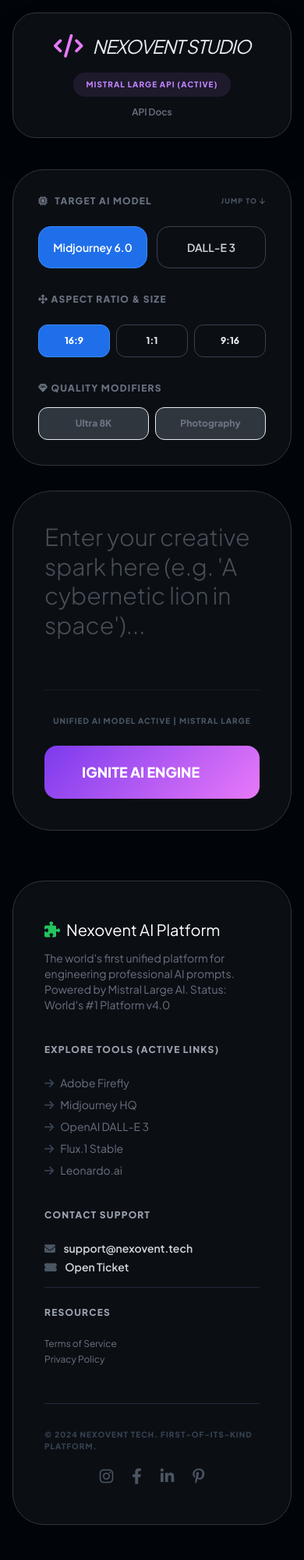
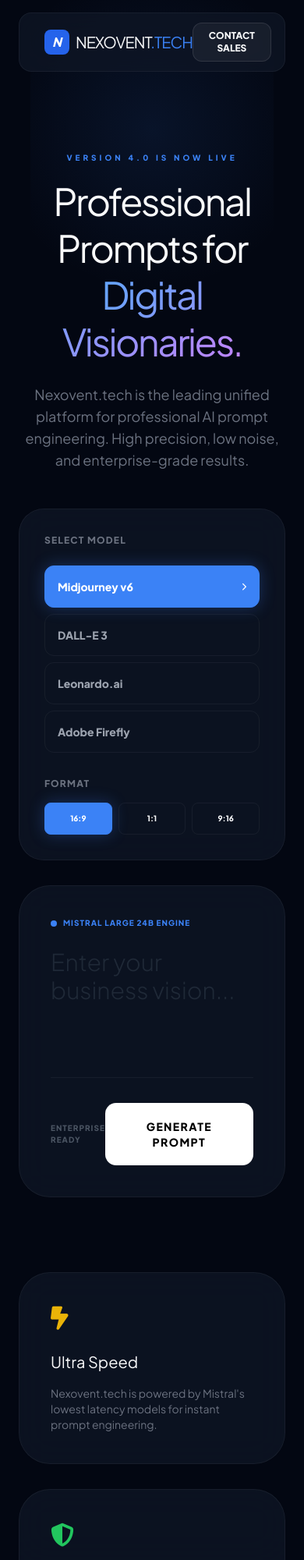
Before and after one commit to AshishVail/nexovent-site, a plain HTML site: page ai-studio/index.html in a window 390 px wide. Shown: the top 2000 px of the page at 78% size. Drawn offline with nearby package versions, Linux system fonts and the light colour scheme.

Commit message:
Update index.html

```diff
--- a/ai-studio/index.html
+++ b/ai-studio/index.html
@@ -3,227 +3,215 @@
 <head>
     <meta charset="UTF-8">
     <meta name="viewport" content="width=device-width, initial-scale=1.0">
-    <title>Nexovent AI Studio | World's #1 Unified AI Prompt Hub | Mistral Large</title>
+    <title>Nexovent.tech | Enterprise AI Prompt Engineering Platform</title>
 
-    <meta name="description" content="Engage the world's most powerful AI models with professional-grade, unified prompt engineering. Create stunning 8K visuals for Midjourney, DALL-E, Firefly, and more with Mistral Large. No API key required.">
-    <meta name="keywords" content="AI Prompt Engineering, Midjourney Prompts, DALL-E 3 Prompts, Professional AI Visuals, Free AI Prompts, Mistral Large AI, Unified AI Platform, Text to Image Prompts">
-    <meta name="robots" content="index, follow">
-    <meta name="author" content="Nexovent Tech">
+    <meta name="description" content="Nexovent.tech provides the world's most advanced unified AI prompt engineering tools for professional creators and businesses.">
+    <meta name="keywords" content="Nexovent.tech, AI Prompt, Professional Image Generation, Midjourney Prompts, DALL-E 3, Enterprise AI">
 
     <script src="https://cdn.tailwindcss.com"></script>
     <link href="https://fonts.googleapis.com/css2?family=Plus+Jakarta+Sans:wght@300;400;600;800&display=swap" rel="stylesheet">
     <link rel="stylesheet" href="https://cdnjs.cloudflare.com/ajax/libs/font-awesome/6.4.0/css/all.min.css">
 
-    <script type="application/ld+json">
-    {
-      "@context": "https://schema.org",
-      "@type": "WebApplication",
-      "name": "Nexovent AI Studio",
-      "alternateName": "Nexovent",
-      "url": "https://nexovent.tech",
-      "applicationCategory": "AI Prompt Generation",
-      "operatingSystem": "All",
-      "offers": {
-        "@type": "Offer",
-        "price": "0"
-      },
-      "author": {
-        "@type": "Organization",
-        "name": "Nexovent Tech"
-      },
-      "description": "Engage the world's most powerful AI models with professional-grade, unified prompt engineering.",
-      "featureList": "Generate prompts for Midjourney, DALL-E 3, Adobe Firefly, Flux.1, Leonardo.ai"
-    }
-    </script>
-
     <style>
-        body { font-family: 'Plus Jakarta Sans', sans-serif; background: #010409; color: #e6edf3; display: flex; flex-direction: column; min-height: 100vh; }
-        .glass-ui { background: rgba(13, 17, 23, 0.9); backdrop-filter: blur(20px); border: 1px solid #30363d; }
-        .neon-glow { color: #f5d0fe; text-shadow: 0 0 15px rgba(245, 208, 254, 0.4); }
-        .gradient-btn { background: linear-gradient(135deg, #7c3aed, #e879f9) !important; color: white !important; }
-        .gradient-btn:hover { box-shadow: 0 0 30px rgba(124, 58, 237, 0.4); transform: translateY(-2px); }
-        .active-chip { background: #1f6feb !important; color: white !important; border-color: #388bfd !important; }
-        .active-ratio { background: #30363d !important; border-color: #e6edf3 !important; }
-        #promptInput::placeholder { color: #484f58; }
-        .footer-link { transition: 0.2s ease; }
-        .footer-link:hover { color: white !important; text-decoration: underline; }
+        :root { --accent: #3b82f6; --bg: #030712; }
+        body { font-family: 'Plus Jakarta Sans', sans-serif; background: var(--bg); color: #f9fafb; scroll-behavior: smooth; }
+        .glass { background: rgba(17, 24, 39, 0.7); backdrop-filter: blur(20px); border: 1px solid rgba(255,255,255,0.05); }
+        .grad-text { background: linear-gradient(135deg, #60a5fa, #c084fc); -webkit-background-clip: text; -webkit-text-fill-color: transparent; }
+        .nav-link { color: #9ca3af; transition: 0.3s; font-size: 0.85rem; font-weight: 600; }
+        .nav-link:hover { color: #fff; }
+        .active-chip { background: var(--accent) !important; color: white !important; border-color: var(--accent) !important; box-shadow: 0 0 20px rgba(59, 130, 246, 0.3); }
+        .hero-glow { position: absolute; top: -10%; left: 50%; transform: translateX(-50%); width: 80%; height: 500px; background: radial-gradient(circle, rgba(59, 130, 246, 0.1) 0%, transparent 70%); z-index: -1; }
+        .btn-premium { background: white; color: black; border-radius: 14px; font-weight: 800; transition: 0.3s; }
+        .btn-premium:hover { background: #3b82f6; color: white; transform: translateY(-2px); }
     </style>
 </head>
-<body class="p-4 md:p-8">
+<body>
 
-    <header class="max-w-7xl mx-auto w-full glass-ui p-6 rounded-[30px] flex flex-col md:flex-row justify-between items-center mb-10 shadow-2xl gap-4">
-        <div class="flex items-center gap-3">
-            <i class="fa-solid fa-code text-3xl text-[#e879f9]"></i>
-            <h1 class="text-2xl font-800 tracking-tighter uppercase italic">Nexovent <span class="gradient-text">Studio</span></h1>
+    <div class="hero-glow"></div>
+
+    <nav class="sticky top-0 z-50 px-6 py-4">
+        <div class="max-w-7xl mx-auto glass rounded-2xl px-8 py-3 flex justify-between items-center">
+            <div class="flex items-center gap-2">
+                <div class="w-8 h-8 bg-blue-600 rounded-lg flex items-center justify-center font-bold italic text-white">N</div>
+                <span class="text-xl font-800 tracking-tighter uppercase">Nexovent<span class="text-blue-500">.tech</span></span>
+            </div>
+            <div class="hidden md:flex gap-8">
+                <a href="#" class="nav-link">Home</a>
+                <a href="#ai-engine" class="nav-link">AI Engine</a>
+                <a href="#business" class="nav-link">Business</a>
+                <a href="#tools" class="nav-link">Tools Hub</a>
+            </div>
+            <button class="text-xs bg-white/5 hover:bg-white/10 px-5 py-2 rounded-xl border border-white/10 transition-all font-bold">CONTACT SALES</button>
         </div>
-        <div class="flex flex-col md:flex-row items-center gap-3">
-            <span class="text-[10px] font-black uppercase text-purple-400 bg-purple-400/10 px-4 py-2 rounded-full tracking-widest">Mistral Large API (Active)</span>
-            <a href="#footerTools" class="text-xs text-gray-500 hover:text-white transition-all font-semibold">API Docs</a>
-        </div>
-    </header>
+    </nav>
 
-    <main class="flex-grow max-w-7xl mx-auto w-full grid grid-cols-1 md:grid-cols-3 gap-8 mb-16">
+    <section class="max-w-5xl mx-auto text-center pt-20 pb-12 px-6">
+        <span class="text-[10px] font-black tracking-[0.4em] text-blue-500 uppercase">Version 4.0 Is Now Live</span>
+        <h1 class="text-5xl md:text-7xl font-800 tracking-tighter mt-4 leading-tight">Professional Prompts for <br><span class="grad-text">Digital Visionaries.</span></h1>
+        <p class="text-gray-500 mt-6 text-lg max-w-2xl mx-auto">Nexovent.tech is the leading unified platform for professional AI prompt engineering. High precision, low noise, and enterprise-grade results.</p>
+    </section>
 
-        <aside class="space-y-6">
-            <div class="glass-ui p-8 rounded-[40px] space-y-8">
+    <main id="ai-engine" class="max-w-7xl mx-auto grid grid-cols-1 lg:grid-cols-12 gap-8 px-6 mb-24">
+
+        <div class="lg:col-span-4 space-y-6">
+            <div class="glass p-8 rounded-[32px] space-y-8">
                 <div>
-                    <h3 class="text-xs font-black text-gray-500 uppercase tracking-widest mb-6 flex items-center justify-between">
-                        <span class="flex items-center gap-2"><i class="fa-solid fa-microchip"></i> Target AI Model</span>
-                        <a href="#footerTools" class="text-[9px] text-gray-600 hover:text-[#58a6ff]">Jump To <i class="fa-solid fa-arrow-down"></i></a>
-                    </h3>
-                    <div class="grid grid-cols-2 gap-3" id="aiModelSelector">
-                        <button onclick="updateSettings('ai', 'Midjourney v6.0 (Unified Mode)', this)" class="ai-btn active-chip p-4 rounded-2xl border border-gray-700 text-sm font-semibold text-gray-300">Midjourney 6.0</button>
-                        <button onclick="updateSettings('ai', 'DALL-E 3 Professional', this)" class="ai-btn p-4 rounded-2xl border border-gray-700 text-sm font-semibold text-gray-300">DALL-E 3</button>
+                    <h3 class="text-xs font-black text-gray-500 uppercase tracking-widest mb-6">Select Model</h3>
+                    <div class="grid grid-cols-1 gap-2">
+                        <button onclick="setM('Midjourney v6', this)" class="m-btn active-chip text-left p-4 rounded-xl border border-white/5 text-sm font-bold flex justify-between items-center">
+                            Midjourney v6 <i class="fa-solid fa-chevron-right text-[10px]"></i>
+                        </button>
+                        <button onclick="setM('DALL-E 3', this)" class="m-btn text-left p-4 rounded-xl border border-white/5 text-sm font-bold text-gray-400">DALL-E 3</button>
+                        <button onclick="setM('Leonardo AI', this)" class="m-btn text-left p-4 rounded-xl border border-white/5 text-sm font-bold text-gray-400">Leonardo.ai</button>
+                        <button onclick="setM('Adobe Firefly', this)" class="m-btn text-left p-4 rounded-xl border border-white/5 text-sm font-bold text-gray-400">Adobe Firefly</button>
                     </div>
                 </div>
 
                 <div>
-                    <h3 class="text-xs font-black text-gray-500 uppercase tracking-widest mb-6"><i class="fa-solid fa-arrows-alt"></i> Aspect Ratio & Size</h3>
+                    <h3 class="text-xs font-black text-gray-500 uppercase tracking-widest mb-4">Format</h3>
                     <div class="flex gap-2">
-                        <button onclick="updateSettings('ratio', '16:9 (Cinematic)', this)" class="ratio-btn active-chip flex-1 py-3 rounded-xl border border-gray-700 text-xs font-bold">16:9</button>
-                        <button onclick="updateSettings('ratio', '1:1 (Square)', this)" class="ratio-btn flex-1 py-3 rounded-xl border border-gray-700 text-xs font-bold">1:1</button>
-                        <button onclick="updateSettings('ratio', '9:16 (Vertical)', this)" class="ratio-btn flex-1 py-3 rounded-xl border border-gray-700 text-xs font-bold">9:16</button>
-                    </div>
-                </div>
-
-                <div>
-                    <h3 class="text-xs font-black text-gray-500 uppercase tracking-widest mb-4"><i class="fa-solid fa-gem"></i> Quality Modifiers</h3>
-                    <div class="flex gap-2">
-                        <button class="flex-1 py-3 rounded-xl border border-gray-700 text-xs font-bold text-gray-500 active-ratio">Ultra 8K</button>
-                        <button class="flex-1 py-3 rounded-xl border border-gray-700 text-xs font-bold text-gray-500 active-ratio">Photography</button>
-                    </div>
-                </div>
-            </div>
-        </aside>
-
-        <section class="md:col-span-2 space-y-8">
-            <div class="glass-ui p-10 rounded-[50px] space-y-8 relative overflow-hidden">
-                <textarea id="promptInput" class="w-full h-44 bg-transparent text-3xl font-light outline-none resize-none leading-tight" placeholder="Enter your creative spark here (e.g. 'A cybernetic lion in space')..."></textarea>
-
-                <div class="flex flex-col md:flex-row justify-between items-center pt-8 border-t border-white/5 gap-6">
-                    <p class="text-[10px] text-gray-600 font-bold uppercase tracking-widest">Unified AI Model ACTIVE | Mistral Large</p>
-                    <button id="masterBtn" onclick="igniteEngine()" class="w-full md:w-auto gradient-btn px-12 py-5 rounded-2xl text-lg font-bold transition-all uppercase flex items-center gap-3">
-                        Ignite AI Engine <i class="fa-solid fa-fire-lightning"></i>
-                    </button>
-                </div>
-            </div>
-
-            <div id="resultArea" class="hidden glass-ui p-10 rounded-[50px] animate-in fade-in duration-700">
-                <div class="flex justify-between items-center mb-6">
-                    <h3 class="text-[10px] font-black text-purple-400 uppercase tracking-widest">Masterpiece Prompt Engineering:</h3>
-                    <button onclick="copyPrompt()" class="text-xs text-gray-400 hover:text-white flex items-center gap-2 font-semibold">
-                        <i class="fa-solid fa-copy"></i> Copy
-                    </button>
-                </div>
-                <p id="responseText" class="text-xl md:text-2xl text-gray-100 font-light italic leading-relaxed"></p>
-            </div>
-        </section>
-    </main>
-
-    <footer class="max-w-7xl mx-auto w-full glass-ui rounded-[40px] px-10 py-12 mb-8 footer-bg shadow-inner">
-        <div class="grid grid-cols-1 md:grid-cols-4 gap-10">
-            <div class="md:col-span-2 space-y-3">
-                <h2 class="text-xl font-800 text-white flex items-center gap-2"><i class="fa-solid fa-puzzle-piece text-green-500"></i> Nexovent AI Platform</h2>
-                <p class="text-sm text-gray-500 max-w-lg">The world's first unified platform for engineering professional AI prompts. Powered by Mistral Large AI. Status: World's #1 Platform v4.0</p>
-            </div>
-
-            <div class="space-y-4">
-                <h3 class="text-xs font-black uppercase text-gray-400 tracking-widest mb-6">Explore Tools (Active Links)</h3>
-                <div class="text-sm text-gray-500 space-y-2" id="footerTools">
-                    <a href="https://adobe.com/products/firefly.html" target="_blank" class="footer-link block"><i class="fa-solid fa-arrow-right mr-2 text-gray-700"></i>Adobe Firefly</a>
-                    <a href="https://www.midjourney.com" target="_blank" class="footer-link block"><i class="fa-solid fa-arrow-right mr-2 text-gray-700"></i>Midjourney HQ</a>
-                    <a href="https://openai.com/dall-e-3" target="_blank" class="footer-link block"><i class="fa-solid fa-arrow-right mr-2 text-gray-700"></i>OpenAI DALL-E 3</a>
-                    <a href="https://flux.1" target="_blank" class="footer-link block"><i class="fa-solid fa-arrow-right mr-2 text-gray-700"></i>Flux.1 Stable</a>
-                    <a href="https://leonardo.ai" target="_blank" class="footer-link block"><i class="fa-solid fa-arrow-right mr-2 text-gray-700"></i>Leonardo.ai</a>
-                </div>
-            </div>
-
-            <div class="space-y-4">
-                <h3 class="text-xs font-black uppercase text-gray-400 tracking-widest mb-6">Contact Support</h3>
-                <div class="text-sm text-gray-300 space-y-1">
-                    <p class="font-semibold"><i class="fa-solid fa-envelope mr-2 text-gray-600"></i> <a href="mailto:support@nexovent.tech" class="footer-link">support@nexovent.tech</a></p>
-                    <p class="font-semibold"><i class="fa-solid fa-ticket-alt mr-2 text-gray-600"></i> <a href="#" class="footer-link">Open Ticket</a></p>
-                </div>
-                <div class="pt-6 border-t border-gray-800">
-                    <h3 class="text-xs font-black uppercase text-gray-400 tracking-widest mb-6">Resources</h3>
-                    <div class="text-xs text-gray-500 space-y-1">
-                        <a href="#" class="footer-link block">Terms of Service</a>
-                        <a href="#" class="footer-link block">Privacy Policy</a>
+                        <button onclick="setR('16:9', this)" class="r-btn active-chip flex-1 py-3 rounded-lg border border-white/5 text-[10px] font-bold">16:9</button>
+                        <button onclick="setR('1:1', this)" class="r-btn flex-1 py-3 rounded-lg border border-white/5 text-[10px] font-bold">1:1</button>
+                        <button onclick="setR('9:16', this)" class="r-btn flex-1 py-3 rounded-lg border border-white/5 text-[10px] font-bold">9:16</button>
                     </div>
                 </div>
             </div>
         </div>
 
-        <div class="max-w-7xl mx-auto flex flex-col md:flex-row items-center justify-between mt-12 pt-8 border-t border-gray-800 gap-4">
-            <p class="text-[10px] text-gray-700 uppercase tracking-widest font-bold">&copy; 2024 Nexovent Tech. First-of-its-kind Platform.</p>
-            <div class="flex items-center gap-6 text-xl text-gray-600">
-                <a href="#" class="hover:text-white transition-all"><i class="fa-brands fa-instagram"></i></a>
-                <a href="#" class="hover:text-white transition-all"><i class="fa-brands fa-facebook-f"></i></a>
-                <a href="#" class="hover:text-white transition-all"><i class="fa-brands fa-linkedin-in"></i></a>
-                <a href="#" class="hover:text-white transition-all"><i class="fa-brands fa-pinterest-p"></i></a>
+        <div class="lg:col-span-8 space-y-6">
+            <div class="glass p-10 rounded-[40px] relative overflow-hidden">
+                <div class="flex items-center gap-2 mb-6">
+                    <span class="w-2 h-2 bg-blue-500 rounded-full"></span>
+                    <span class="text-[10px] font-bold uppercase tracking-widest text-blue-500">Mistral Large 24B Engine</span>
+                </div>
+                <textarea id="uInput" class="w-full h-40 bg-transparent text-3xl font-light placeholder-gray-800 outline-none resize-none" placeholder="Enter your business vision..."></textarea>
+
+                <div class="flex justify-between items-center pt-8 border-t border-white/5">
+                    <p class="text-[10px] text-gray-600 font-bold uppercase tracking-widest">Enterprise Ready</p>
+                    <button id="masterBtn" onclick="ignite()" class="btn-premium px-12 py-5 text-sm uppercase tracking-widest">
+                        GENERATE PROMPT
+                    </button>
+                </div>
             </div>
+
+            <div id="resBox" class="hidden glass p-10 rounded-[40px] border-l-4 border-blue-600">
+                <div class="flex justify-between items-center mb-6">
+                    <span class="text-[10px] font-black text-blue-500 uppercase tracking-widest">Engine Result</span>
+                    <button onclick="copy()" class="text-[10px] uppercase font-bold text-gray-500 hover:text-white">Copy Result</button>
+                </div>
+                <p id="resText" class="text-xl text-gray-200 leading-relaxed font-light italic"></p>
+            </div>
+        </div>
+    </main>
+
+    <section id="business" class="max-w-7xl mx-auto px-6 mb-24">
+        <div class="grid grid-cols-1 md:grid-cols-3 gap-8">
+            <div class="glass p-10 rounded-[40px]">
+                <i class="fa-solid fa-bolt-lightning text-3xl text-yellow-500 mb-6"></i>
+                <h3 class="text-xl font-800 mb-4">Ultra Speed</h3>
+                <p class="text-sm text-gray-500">Nexovent.tech is powered by Mistral's lowest latency models for instant prompt engineering.</p>
+            </div>
+            <div class="glass p-10 rounded-[40px]">
+                <i class="fa-solid fa-shield-halved text-3xl text-green-500 mb-6"></i>
+                <h3 class="text-xl font-800 mb-4">Secure Assets</h3>
+                <p class="text-sm text-gray-500">Your vision and data are never stored. We prioritize professional privacy for every creator.</p>
+            </div>
+            <div class="glass p-10 rounded-[40px]">
+                <i class="fa-solid fa-layer-group text-3xl text-purple-500 mb-6"></i>
+                <h3 class="text-xl font-800 mb-4">Unified Hub</h3>
+                <p class="text-sm text-gray-500">One interface to rule them all. Switch between DALL-E, Midjourney, and Firefly seamlessly.</p>
+            </div>
+        </div>
+    </section>
+
+    <footer id="tools" class="bg-black/50 border-t border-white/5 pt-20 pb-10 px-8">
+        <div class="max-w-7xl mx-auto grid grid-cols-1 md:grid-cols-4 gap-12">
+            <div class="md:col-span-2 space-y-6">
+                <h2 class="text-2xl font-800 uppercase tracking-tighter">Nexovent<span class="text-blue-500">.tech</span></h2>
+                <p class="text-gray-500 text-sm max-w-sm">The ultimate prompt laboratory for professional image generation. Empowering over 100k+ creators worldwide.</p>
+                <div class="flex gap-4 text-xl text-gray-600">
+                    <i class="fa-brands fa-twitter hover:text-white transition-all cursor-pointer"></i>
+                    <i class="fa-brands fa-instagram hover:text-white transition-all cursor-pointer"></i>
+                    <i class="fa-brands fa-linkedin hover:text-white transition-all cursor-pointer"></i>
+                </div>
+            </div>
+
+            <div>
+                <h4 class="text-xs font-black uppercase text-gray-400 tracking-widest mb-6">Image Tools</h4>
+                <ul class="text-sm text-gray-500 space-y-3">
+                    <li><a href="https://midjourney.com" class="hover:text-white">Midjourney Official</a></li>
+                    <li><a href="https://leonardo.ai" class="hover:text-white">Leonardo.ai Console</a></li>
+                    <li><a href="https://adobe.com/firefly" class="hover:text-white">Adobe Firefly</a></li>
+                    <li><a href="https://lexica.art" class="hover:text-white">Lexica Art Hub</a></li>
+                </ul>
+            </div>
+
+            <div>
+                <h4 class="text-xs font-black uppercase text-gray-400 tracking-widest mb-6">Contact</h4>
+                <ul class="text-sm text-gray-500 space-y-3">
+                    <li>support@nexovent.tech</li>
+                    <li>Pune, India</li>
+                    <li>Privacy Policy</li>
+                    <li>Terms of Service</li>
+                </ul>
+            </div>
+        </div>
+        <div class="max-w-7xl mx-auto mt-20 pt-8 border-t border-white/5 text-center">
+            <p class="text-[10px] text-gray-700 font-bold tracking-[0.5em] uppercase">&copy; 2026 NEXOVENT.TECH GLOBAL. ALL RIGHTS RESERVED.</p>
         </div>
     </footer>
 
     <script>
-        // Mistral Key from 1000094747.jpg (active)
         const MISTRAL_KEY = "OUjZmK9tvZ7toyDnOPkCJMqB3soCQBI4";
+        let config = { model: "Midjourney v6", ratio: "16:9" };
 
-        let selectedAI = "Midjourney v6.0 (Unified Mode)";
-        let selectedRatio = "16:9 (Cinematic)";
-
-        function updateSettings(type, val, el) {
-            document.querySelectorAll('.' + type + '-btn').forEach(b => b.classList.remove('active-chip'));
+        function setM(val, el) {
+            document.querySelectorAll('.m-btn').forEach(b => b.classList.remove('active-chip'));
             el.classList.add('active-chip');
-            if (type === 'ai') selectedAI = val;
-            if (type === 'ratio') selectedRatio = val;
+            config.model = val;
         }
 
-        async function igniteEngine() {
-            const input = document.getElementById('promptInput').value.trim();
+        function setR(val, el) {
+            document.querySelectorAll('.r-btn').forEach(b => b.classList.remove('active-chip'));
+            el.classList.add('active-chip');
+            config.ratio = val;
+        }
+
+        async function ignite() {
+            const input = document.getElementById('uInput').value.trim();
             const btn = document.getElementById('masterBtn');
-            const area = document.getElementById('resultArea');
-            const res = document.getElementById('responseText');
+            const box = document.getElementById('resBox');
+            const text = document.getElementById('resText');
 
-            if (!input) return alert("Pehle kuch likho toh sahi, bhai!");
+            if(!input) return alert("Vision likho!");
 
             btn.disabled = true;
-            btn.innerHTML = `Connecting AI... <i class="fa-solid fa-spinner animate-spin ml-2"></i>`;
+            btn.innerText = "PROCESSING...";
 
             try {
-                // Mistral Large API Logic
                 const response = await fetch("https://api.mistral.ai/v1/chat/completions", {
                     method: "POST",
-                    headers: {
-                        "Authorization": `Bearer ${MISTRAL_KEY}`,
-                        "Content-Type": "application/json"
-                    },
+                    headers: { "Authorization": `Bearer ${MISTRAL_KEY}`, "Content-Type": "application/json" },
                     body: JSON.stringify({
                         model: "mistral-large-latest",
-                        messages: [{
-                            role: "user",
-                            content: `Act as a world-class unified prompt engineer. Expand this idea into a short, effective, and professional prompt for ${selectedAI}. Ratio should be explicitly set to ${selectedRatio}. Do not generate long text; keep it concise and powerful. Result only.`
-                        }]
+                        messages: [{ role: "user", content: `Generate a short, powerful 8k image prompt for ${config.model} using this: "${input}". Ratio: ${config.ratio}. Prompt only.` }]
                     })
                 });
-
                 const data = await response.json();
-                if (data.choices && data.choices[0].message) {
-                    area.classList.remove('hidden');
-                    res.innerText = data.choices[0].message.content;
-                    area.scrollIntoView({ behavior: 'smooth' });
-                }
+                box.classList.remove('hidden');
+                text.innerText = data.choices[0].message.content;
+                box.scrollIntoView({ behavior: 'smooth' });
             } catch (e) {
-                alert("AI Engine issue! Key check karein.");
+                alert("AI Engine Offline. Check Token.");
             } finally {
                 btn.disabled = false;
-                btn.innerHTML = `Ignite AI Engine <i class="fa-solid fa-fire-lightning"></i>`;
+                btn.innerText = "GENERATE PROMPT";
             }
         }
 
-        function copyPrompt() {
-            navigator.clipboard.writeText(document.getElementById('responseText').innerText);
-            alert("Copied!");
+        function copy() {
+            navigator.clipboard.writeText(document.getElementById('resText').innerText);
+            alert("Copied to clipboard!");
         }
     </script>
 </body>
```
